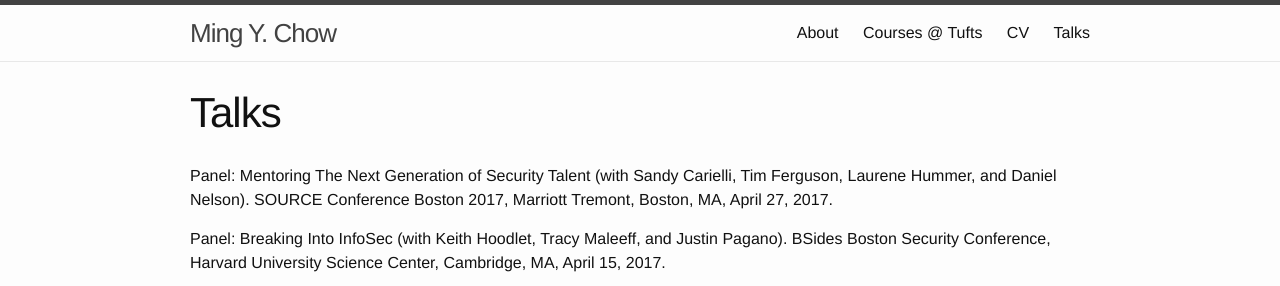
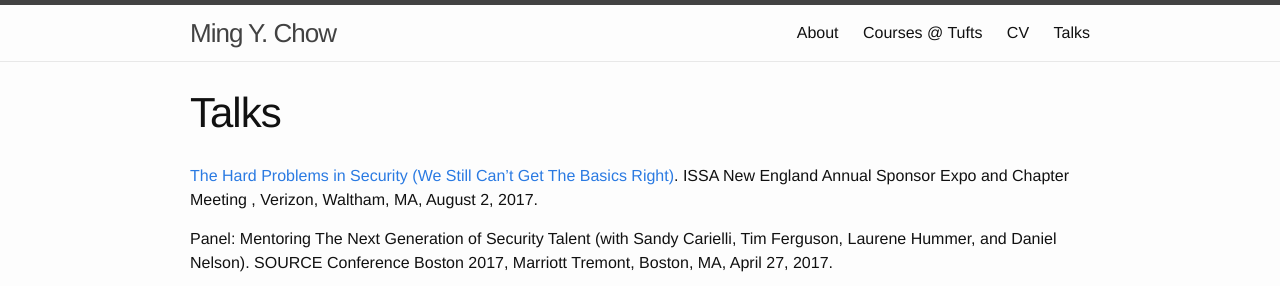
Before and after one commit to mchow01/mchow01.github.io, a Jekyll site: the page built from talks.md, in a window 1280 px wide and 900 px high, cut to the strip 0-286 px from the top of the window. Built offline with Jekyll 4.4.1, drawn with Linux system fonts in a browser that asks for light colours.

Commit message:
Posted ISSA presentation

```diff
--- a/talks.md
+++ b/talks.md
@@ -3,6 +3,9 @@ layout: page
 title: Talks
 permalink: /talks/
 ---
+
+[The Hard Problems in Security (We Still Can't Get The Basics Right)](/docs/issa-20170802.pdf). ISSA New England Annual Sponsor Expo and Chapter Meeting
+, Verizon, Waltham, MA, August 2, 2017.
 
 Panel: Mentoring The Next Generation of Security Talent (with Sandy Carielli, Tim Ferguson, Laurene Hummer, and Daniel Nelson). SOURCE Conference Boston 2017, Marriott Tremont, Boston, MA, April 27, 2017.
 
```
Also changed, not shown: 4 other files.
